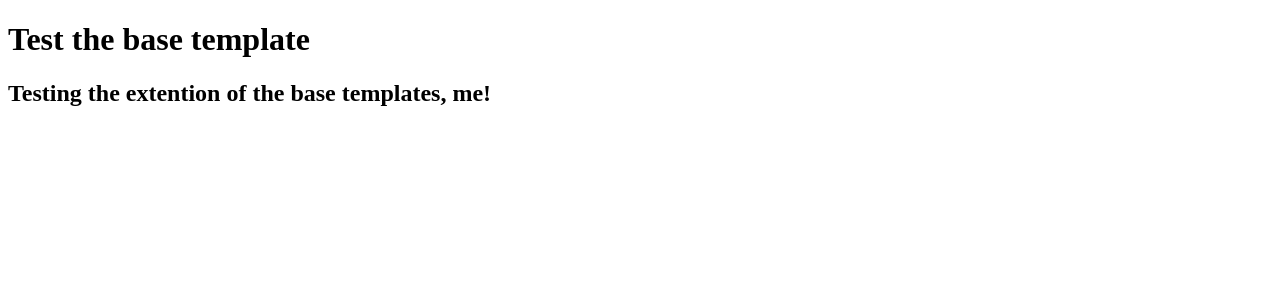
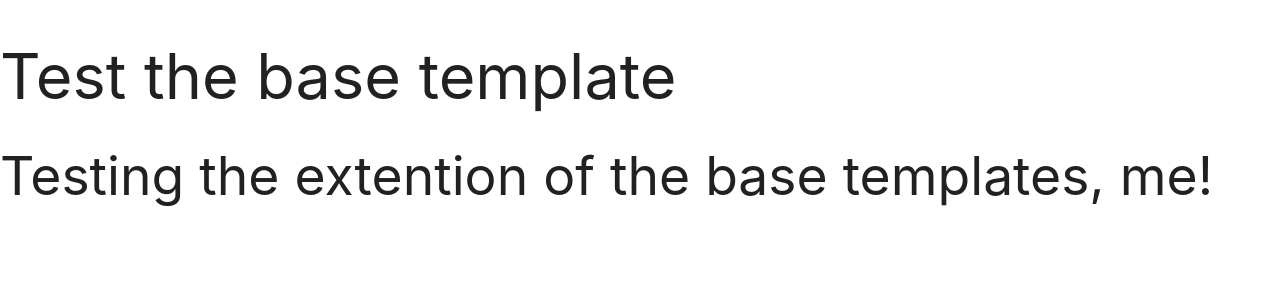
Before and after one commit to MoeskerDev/ms-project3-glossary, a Flask app: page / in a window 1280 px wide. Shown: the top 300 px of the page. Run offline with Flask 2, Linux system fonts and the light colour scheme; data that the repository does not hold is empty; some libraries are stand-ins or nearby versions.

Commit message:
Imported third-party libraries Materialize and Font Awesome

```diff
--- a/templates/base.html
+++ b/templates/base.html
@@ -4,11 +4,16 @@
     <meta charset="UTF-8">
     <meta http-equiv="X-UA-Compatible" content="IE=edge">
     <meta name="viewport" content="width=device-width, initial-scale=1.0">
+    <link rel="stylesheet" href="https://cdnjs.cloudflare.com/ajax/libs/font-awesome/5.15.3/css/all.min.css"
+        integrity="sha512-iBBXm8fW90+nuLcSKlbmrPcLa0OT92xO1BIsZ+ywDWZCvqsWgccV3gFoRBv0z+8dLJgyAHIhR35VZc2oM/gI1w==" crossorigin="anonymous" referrerpolicy="no-referrer" type="text/css"/>
+    <link rel="stylesheet" href="https://cdnjs.cloudflare.com/ajax/libs/materialize/1.0.0/css/materialize.min.css" type="text/css">
     <title>Glossary Grow Fields</title>
 </head>
 <body>
     <h1>Test the base template</h1>
     {% block content %}
     {% endblock %}
+    <script src="https://code.jquery.com/jquery-3.6.0.min.js" integrity="sha256-/xUj+3OJU5yExlq6GSYGSHk7tPXikynS7ogEvDej/m4=" crossorigin="anonymous"></script>
+    <script src="https://cdnjs.cloudflare.com/ajax/libs/materialize/1.0.0/js/materialize.min.js"></script>
 </body>
 </html>
```
